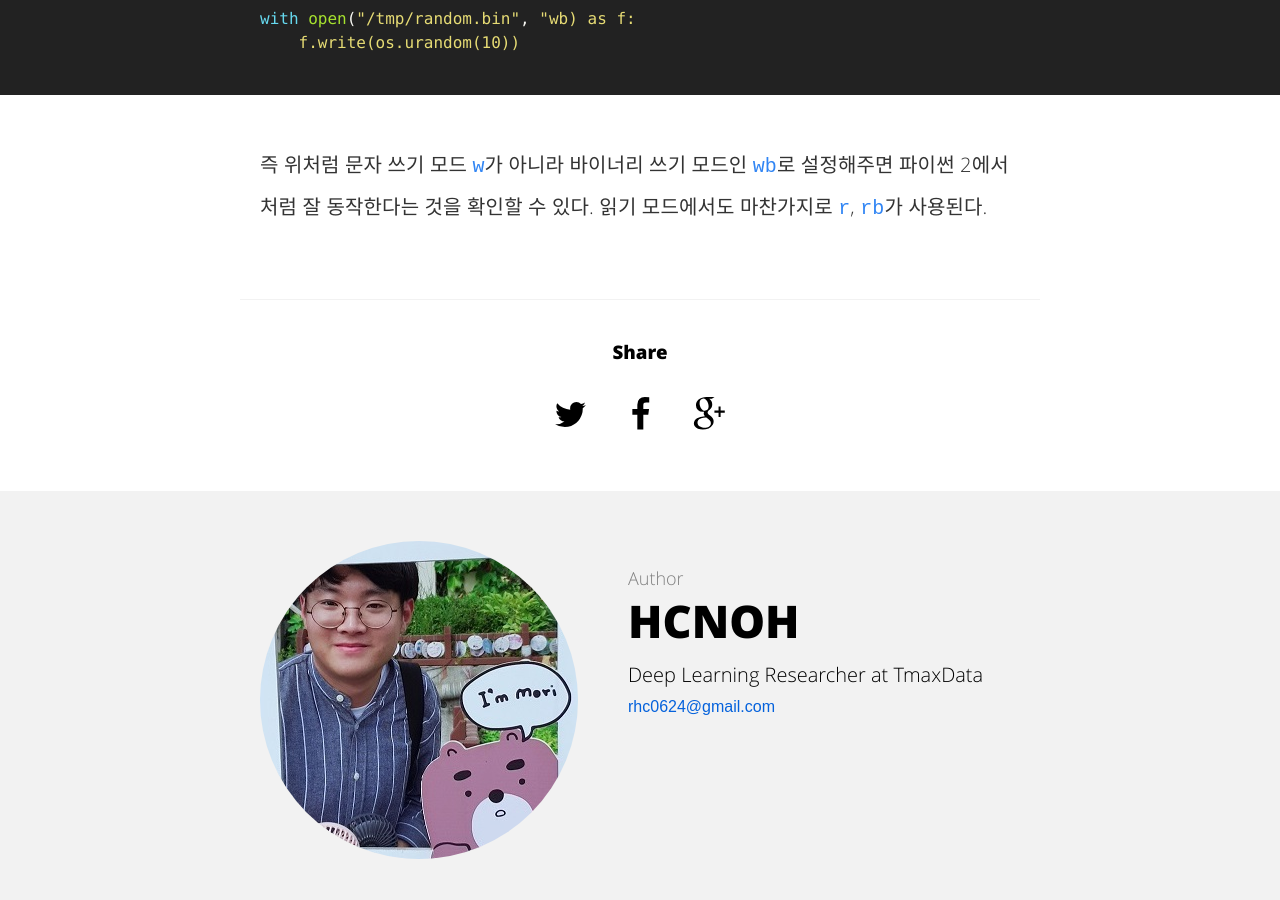
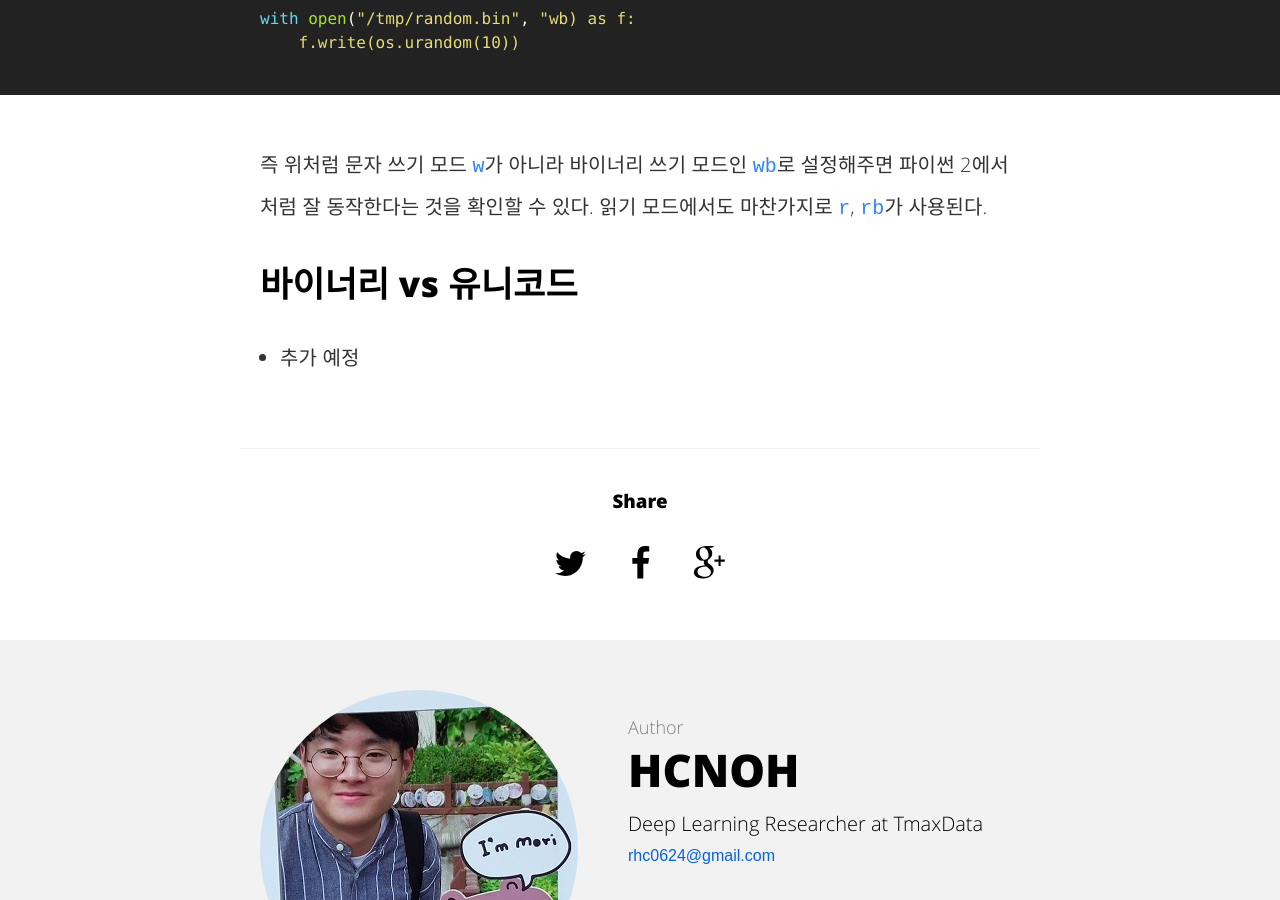
Before and after one commit to hcnoh/blog-prev, a Jekyll site: the page built from _posts/2018-09-09-effective-python-way03.md, in a window 1280 px wide and 900 px high, scrolled down 5239 px. Built offline with Jekyll 4.4.1, drawn with Linux system fonts in a browser that asks for light colours; comment, search, counter and statistics services are not loaded.

Commit message:
Update 2018-09-09-effective-python-way03.md

```diff
--- a/_posts/2018-09-09-effective-python-way03.md
+++ b/_posts/2018-09-09-effective-python-way03.md
@@ -101,3 +101,6 @@ with open("/tmp/random.bin", "wb) as f:
     f.write(os.urandom(10))
 {% endhighlight %}
 즉 위처럼 문자 쓰기 모드 `w`가 아니라 바이너리 쓰기 모드인 `wb`로 설정해주면 파이썬 2에서처럼 잘 동작한다는 것을 확인할 수 있다. 읽기 모드에서도 마찬가지로 `r`, `rb`가 사용된다.
+
+## 바이너리 vs 유니코드
+- 추가 예정
```
